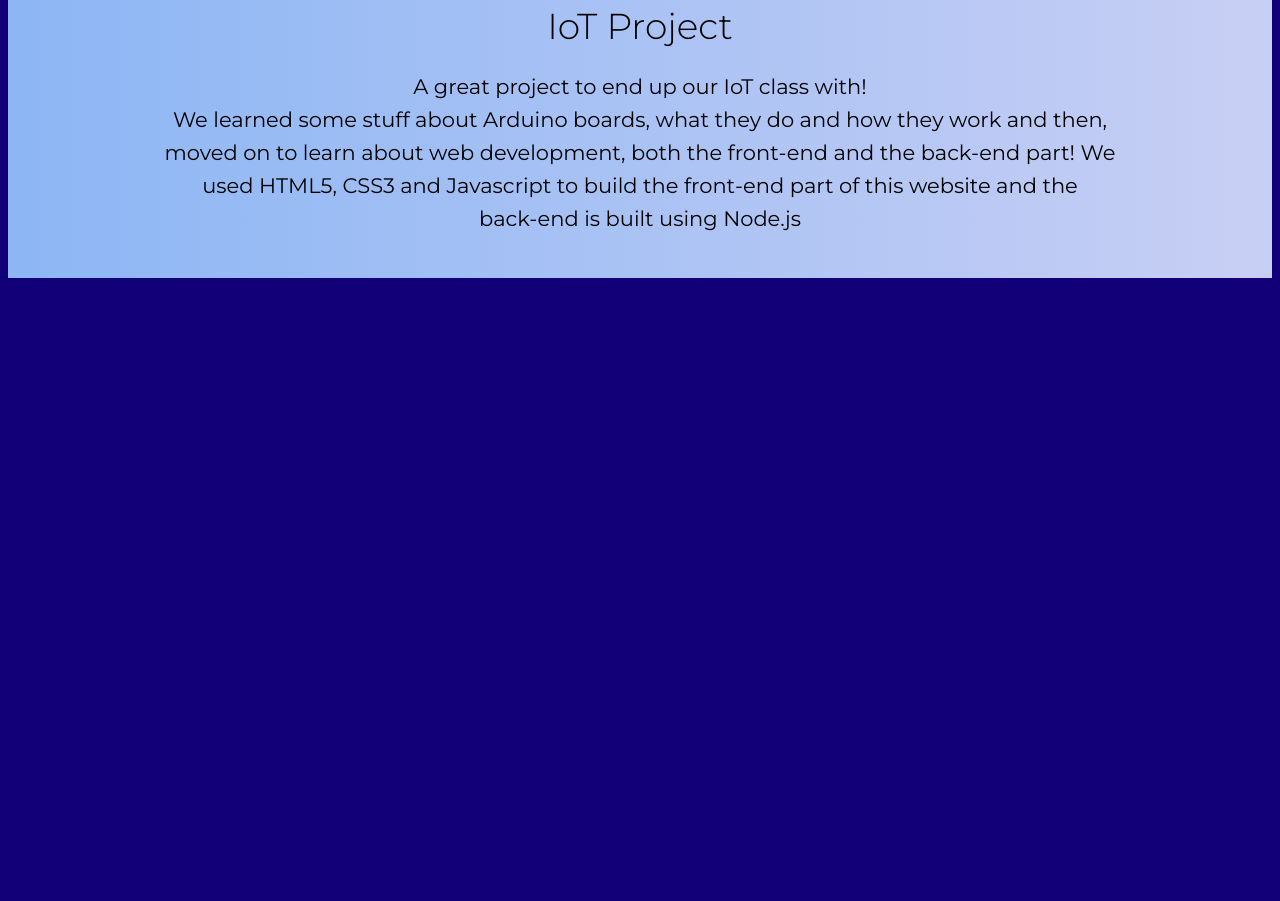
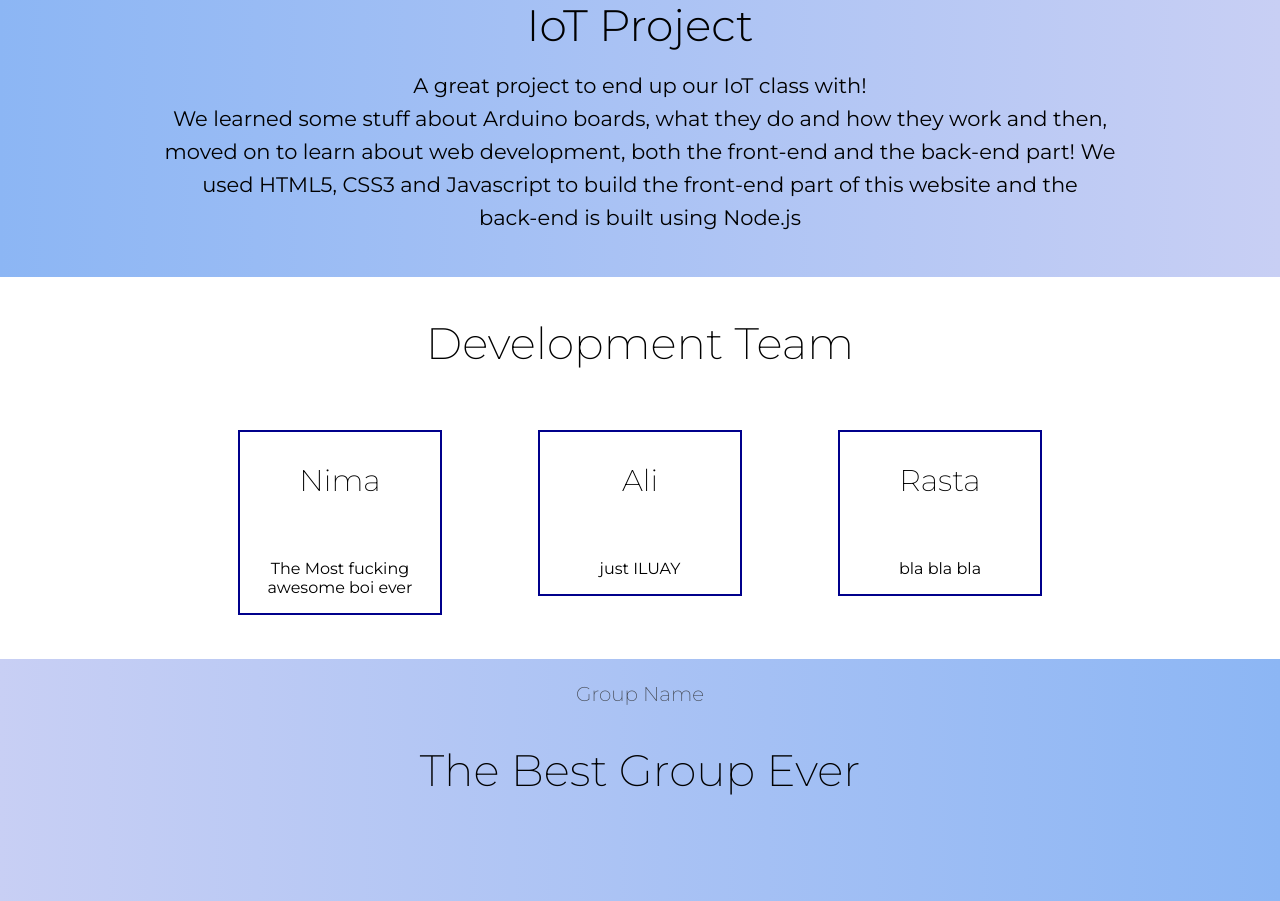
Before and after one commit to Akbar30Bill/FZain_project, a plain HTML site: page index.html in a window 1280 px wide. Shown: the part 290-1191 px from the top of the page. Before the commit the page ends 800 px from the top, so only its background shows below. Drawn offline with Linux system fonts and the light colour scheme.

Commit message:
Added some stuff to the index page

```diff
--- a/index.html
+++ b/index.html
@@ -29,5 +29,26 @@
             Node.js</p>
         </div>
     </section>
+    <section class = "row">
+        <h1>Development Team</h1>
+        <div class = "grid">
+            <section class = "founder col-1-3" id = "NMG">
+                    <h1>Nima</h1>
+                    <p>The Most fucking awesome boi ever</p>
+            </section><!--
+            --><section class = "founder col-1-3" id = "akbar">
+                    <h1>Ali</h1>
+                    <p>just ILUAY</p>
+            </section><!--
+            --><section class = "founder col-1-3" id = "rastarhymes">
+                    <h1>Rasta</h1>
+                    <p>bla bla bla</p>
+            </section>
+        </div>
+    </section>
+    <section class = "row" id = "row2">
+        <h3>Group Name</h3>
+        <h1>The Best Group Ever</h1>
+    </section>
 </body>
 </html>
--- a/style.css
+++ b/style.css
@@ -1,6 +1,7 @@
 body {
     background-color: #110077;
     font-family: Montserrat;
+    margin: 0;
 }
 
 .centered {
@@ -17,6 +18,13 @@
 
 .main_box p {
     font-size: 20px;
+}
+
+.grid {
+    margin: 0 auto;
+    width: 960px;
+    padding-left: 15px;
+    padding-right: 15px;
 }
 
 .main_box p{
@@ -163,7 +171,7 @@
 
 .lead h1 {
     font-weight: 300;
-    font-size:36px;
+    font-size: 44px;
     line-height:44px;
     margin-bottom:22px;
 }
@@ -172,3 +180,66 @@
     font-size: 21px;
     line-height:33px;
 }
+
+.col-1-3,
+.col-2-3 {
+    display: inline-block;
+    vertical-align: top;
+}
+.col-1-3 {
+    width: 33.33%;
+}
+.col-2-3 {
+    width: 66.66%;
+}
+
+.founder {
+    width: 200px;
+    display:inline-block;
+    /*flex-direction: column;
+    align-items: center;*/
+    border: 2px solid darkblue;
+    text-align: center;
+}
+
+#rastarhymes {
+    margin-left: 10%;
+}
+
+#NMG {
+    margin-right: 10%;
+}
+.row {
+    background: #fff;
+    padding: 3px 0 44px 0;
+    text-align: center;
+}
+
+.row h1 {
+    text-align:center;
+}
+
+.row h1 {
+    font-weight:200;
+    font-size: 44px;
+    margin-bottom: 60px;
+}
+
+.founder h1 {
+    font-size: 30px;
+
+}
+
+#row2 {
+    background: #8cb6f4;
+    background: -webkit-linear-gradient(to left, #8cb6f4, #c8cff4);
+    background:    -moz-linear-gradient(to left, #8cb6f4, #c8cff4);
+    background:         linear-gradient(to left, #8cb6f4, #c8cff4);
+}
+
+.row h3 {
+    text-align: center;
+    font-weight:200;
+    font-size:20px;
+    color: rgba(41,41,41,0.82);
+}
```
